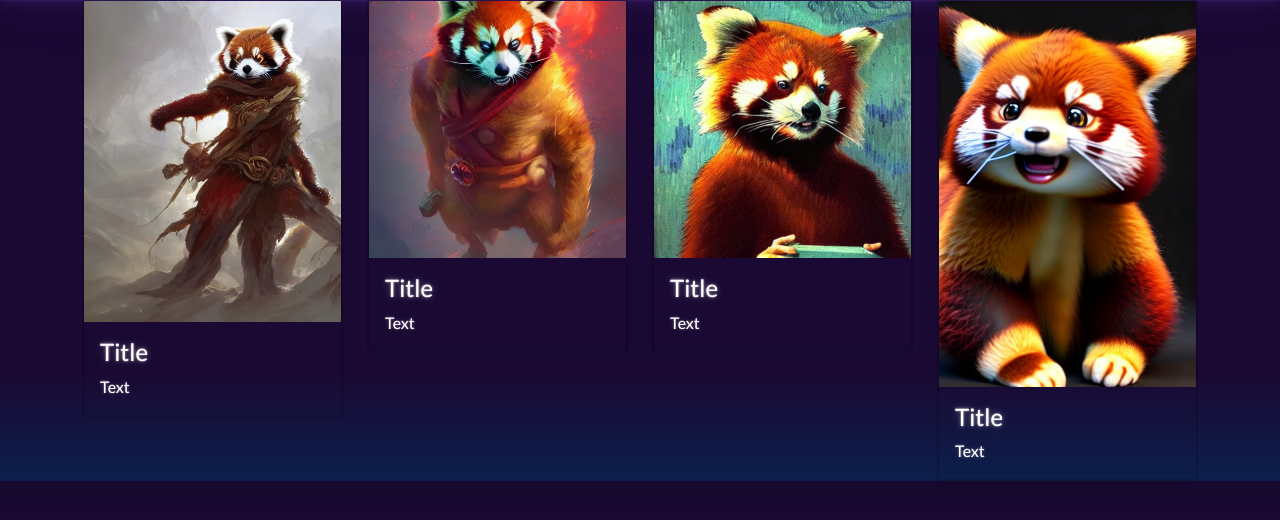
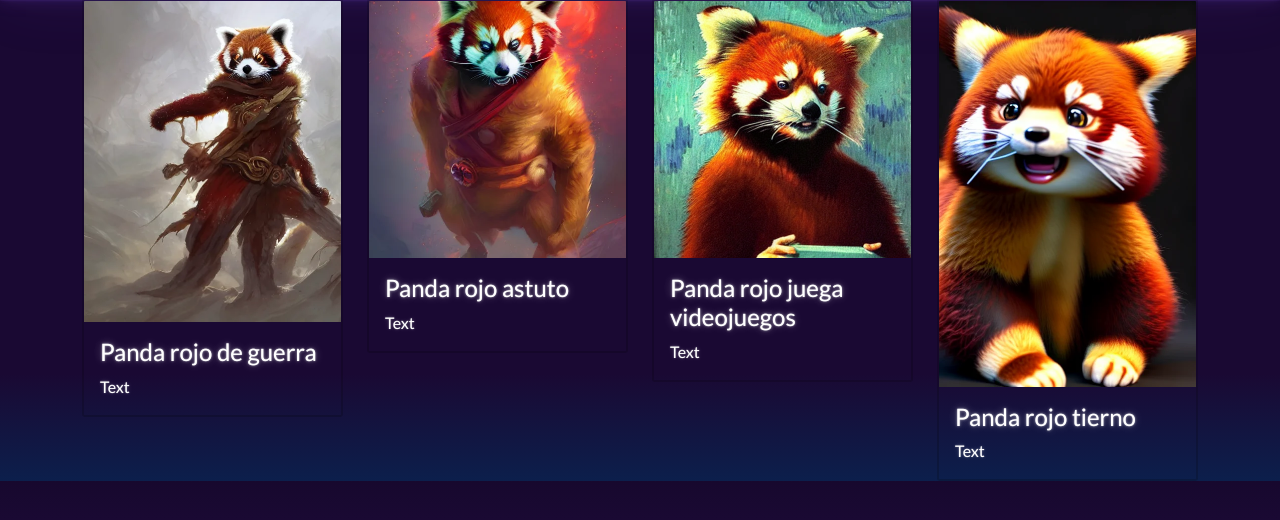
Before and after one commit to N3by/CrismanicWeb, a PHP site: page /dreams.php in a window 1280 px wide. Shown: the part 57-577 px from the top of the page. Run offline with PHP 8.4, Linux system fonts and the light colour scheme.

Commit message:
Actualizacion de titulos de tarjetas

```diff
--- a/dreams.php
+++ b/dreams.php
@@ -5,7 +5,7 @@
         <img class="card-img-top" src="./img/RedPandaaa.webp" alt="">
 
         <div class="card-body">
-            <h4 class="card-title">Title</h4>
+            <h4 class="card-title">Panda rojo de guerra</h4>
             <p class="card-text">Text</p>
         </div>
     </div>
@@ -16,7 +16,7 @@
         <img class="card-img-top" src="./img/aBadAssRedPanda.webp" alt="">
 
         <div class="card-body">
-            <h4 class="card-title">Title</h4>
+            <h4 class="card-title">Panda rojo astuto</h4>
             <p class="card-text">Text</p>
         </div>
     </div>
@@ -28,7 +28,7 @@
         <img class="card-img-top" src="./img/aREdPanda.png" alt="">
 
         <div class="card-body">
-            <h4 class="card-title">Title</h4>
+            <h4 class="card-title">Panda rojo juega videojuegos</h4>
             <p class="card-text">Text</p>
         </div>
     </div>
@@ -39,7 +39,7 @@
         <img class="card-img-top" src="./img/cuteRedPanda.webp" alt="">
 
         <div class="card-body">
-            <h4 class="card-title">Title</h4>
+            <h4 class="card-title">Panda rojo tierno</h4>
             <p class="card-text">Text</p>
         </div>
     </div>
```
